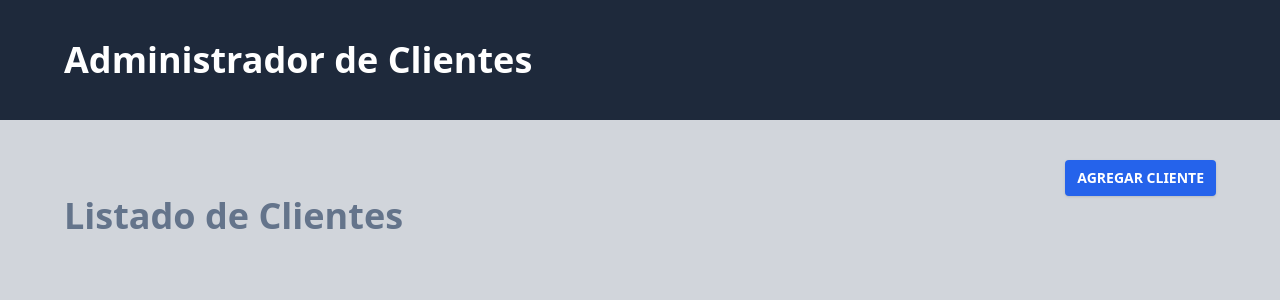
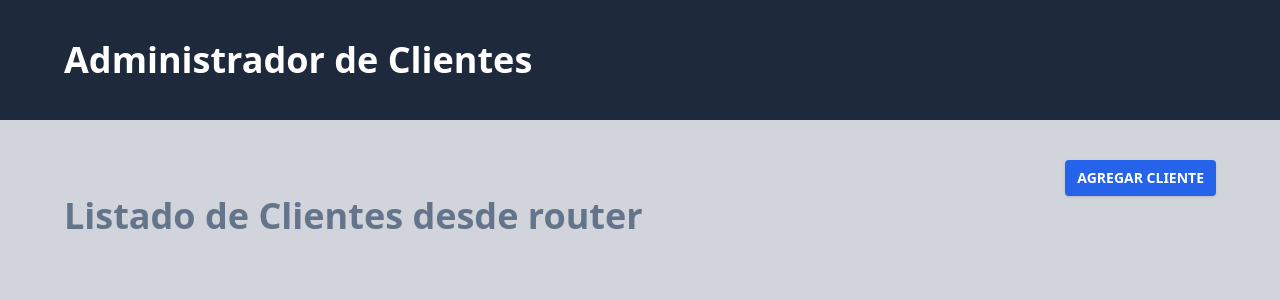
Before and after one commit to Leomiguel19/crm-vue, a Vue app: page / in a window 1280 px wide. Shown: the top 300 px of the page. Built offline with nearby package versions, Linux system fonts and the light colour scheme.

Commit message:
Pasar props a la vista desde router

```diff
--- a/src/router/index.js
+++ b/src/router/index.js
@@ -7,12 +7,14 @@ const router = createRouter({
     {
       path: '/',
       name: 'inicio',
-      component: Inicio
+      component: Inicio,
+      props: {titulo: "Listado de Clientes desde router"}
     },
     {
       path: '/agregar-cliente',
       name: 'agregar-cliente',
-      component: () => import('../views/NuevoClienteView.vue')
+      component: () => import('../views/NuevoClienteView.vue'),
+      props: {titulo: "Agregar Clientes"}
     },
   ]
 })
--- a/src/views/ClientesView.vue
+++ b/src/views/ClientesView.vue
@@ -1,6 +1,12 @@
 <script setup>
     import RouterLink from "../components/UI/RouterLink.vue"
     import Heading from "../components/UI/Heading.vue"
+
+    defineProps({
+        titulo:{
+            type: String,
+        }
+    })
 </script>
 
 <template>
@@ -11,6 +17,6 @@
             </RouterLink>
         </div>
 
-        <Heading>Listado de Clientes</Heading>
+        <Heading>{{titulo}}</Heading>
     </div>
 </template>
--- a/src/views/NuevoClienteView.vue
+++ b/src/views/NuevoClienteView.vue
@@ -2,6 +2,11 @@
     import RouterLink from "../components/UI/RouterLink.vue";
     import Heading from "../components/UI/Heading.vue"
 
+    defineProps({
+        titulo:{
+            type: String,
+        }
+    })
 </script>
 
 <template>
@@ -11,6 +16,6 @@
                 regresar
             </RouterLink>
         </div>
-        <Heading>Agregar Cliente</Heading>
+        <Heading>{{titulo}}</Heading>
     </div>
 </template>
```
